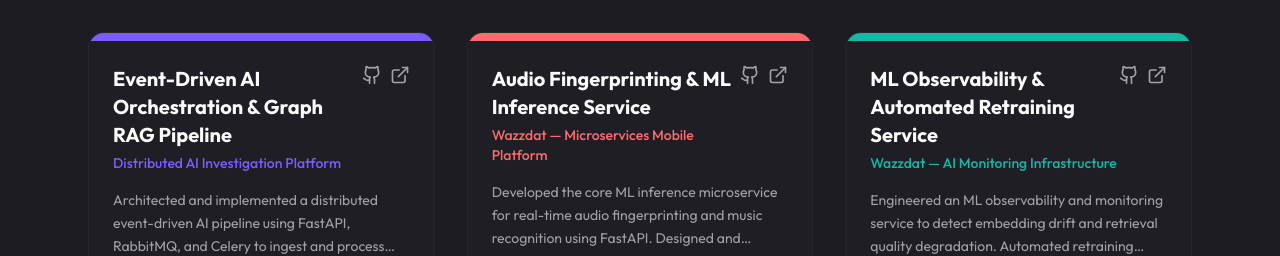
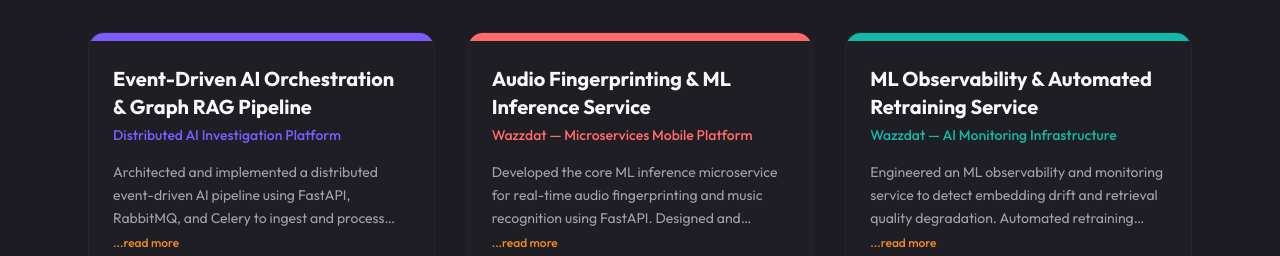
Before and after one commit to Rameshrpatil/Portfolio, a React (Vite) app in the folder frontend/: page /projects in a window 1280 px wide. Shown: the part 396-652 px from the top of the page. Built offline with nearby package versions, Linux system fonts and the light colour scheme; no server answers.

Commit message:
Hide link icons for professional experience projects

```diff
--- a/frontend/src/pages/Projects.tsx
+++ b/frontend/src/pages/Projects.tsx
@@ -15,7 +15,7 @@
   const [showAllWork, setShowAllWork] = useState(false);
   const [showAllPersonal, setShowAllPersonal] = useState(false);
 
-  const ProjectCard = ({ project, idx }: { project: any, idx: number }) => {
+  const ProjectCard = ({ project, idx, hideLinks = false }: { project: any, idx: number, hideLinks?: boolean }) => {
     const [descExpanded, setDescExpanded] = useState(false);
     const [highlightsExpanded, setHighlightsExpanded] = useState(false);
 
@@ -37,10 +37,12 @@
               <h3 className="text-xl font-bold text-foreground mb-1 group-hover:text-primary transition-colors">{project.title}</h3>
               <div className="text-sm font-medium" style={{ color: project.color }}>{project.subtitle}</div>
             </div>
-            <div className="flex gap-2 text-muted-foreground">
-              <button className="hover:text-primary transition-colors"><Github size={20} /></button>
-              <button className="hover:text-primary transition-colors"><ExternalLink size={20} /></button>
-            </div>
+            {!hideLinks && (
+              <div className="flex gap-2 text-muted-foreground">
+                <button className="hover:text-primary transition-colors"><Github size={20} /></button>
+                <button className="hover:text-primary transition-colors"><ExternalLink size={20} /></button>
+              </div>
+            )}
           </div>
 
           <div className="mb-6 flex-grow">
@@ -120,7 +122,7 @@
         </h2>
         <div className="grid grid-cols-1 lg:grid-cols-3 gap-8">
           {(showAllWork ? workProjects : workProjects.slice(0, 3)).map((project: any, idx: number) => (
-            <ProjectCard key={idx} project={project} idx={idx} />
+            <ProjectCard key={idx} project={project} idx={idx} hideLinks={true} />
           ))}
         </div>
         {workProjects.length > 3 && (
```
